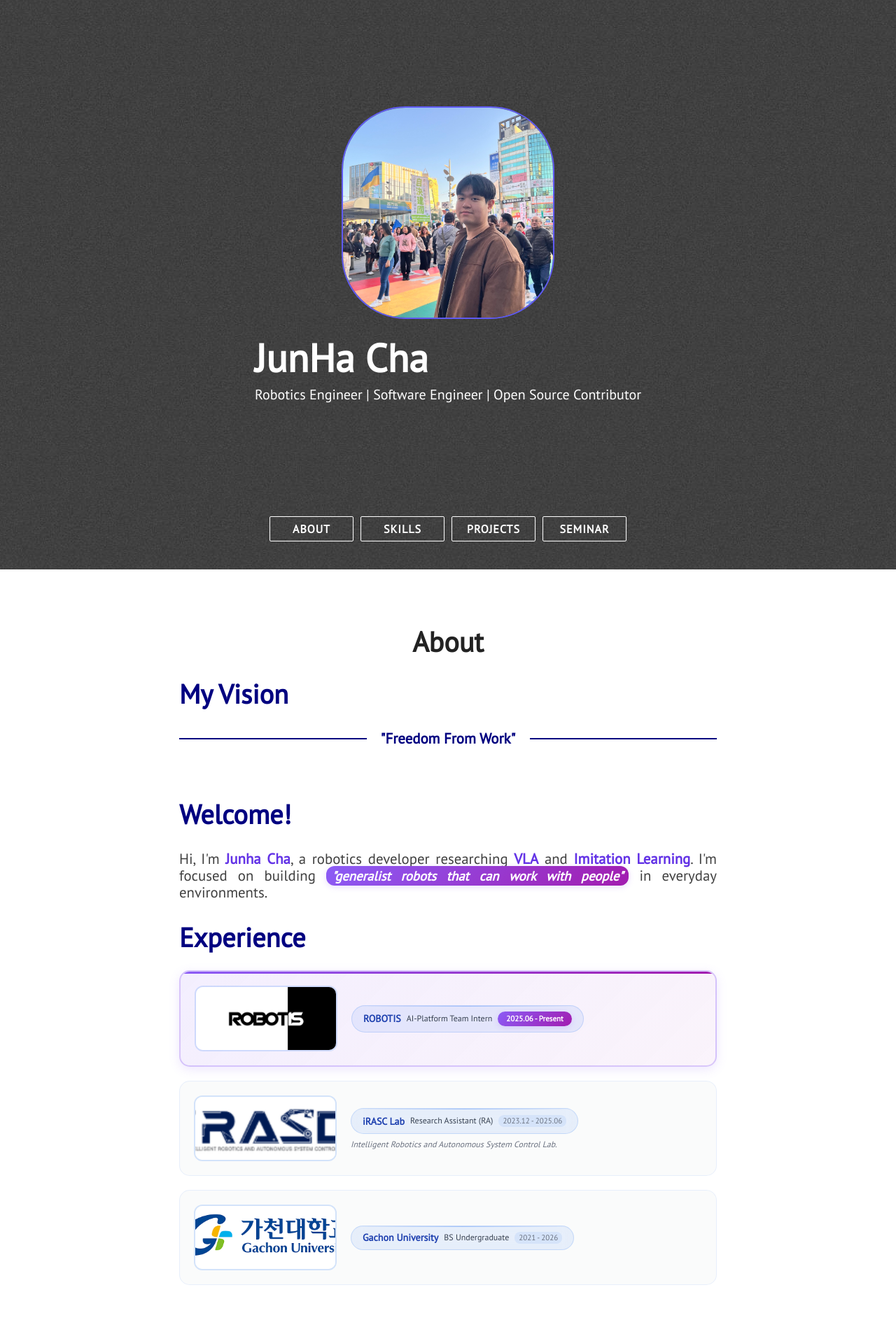
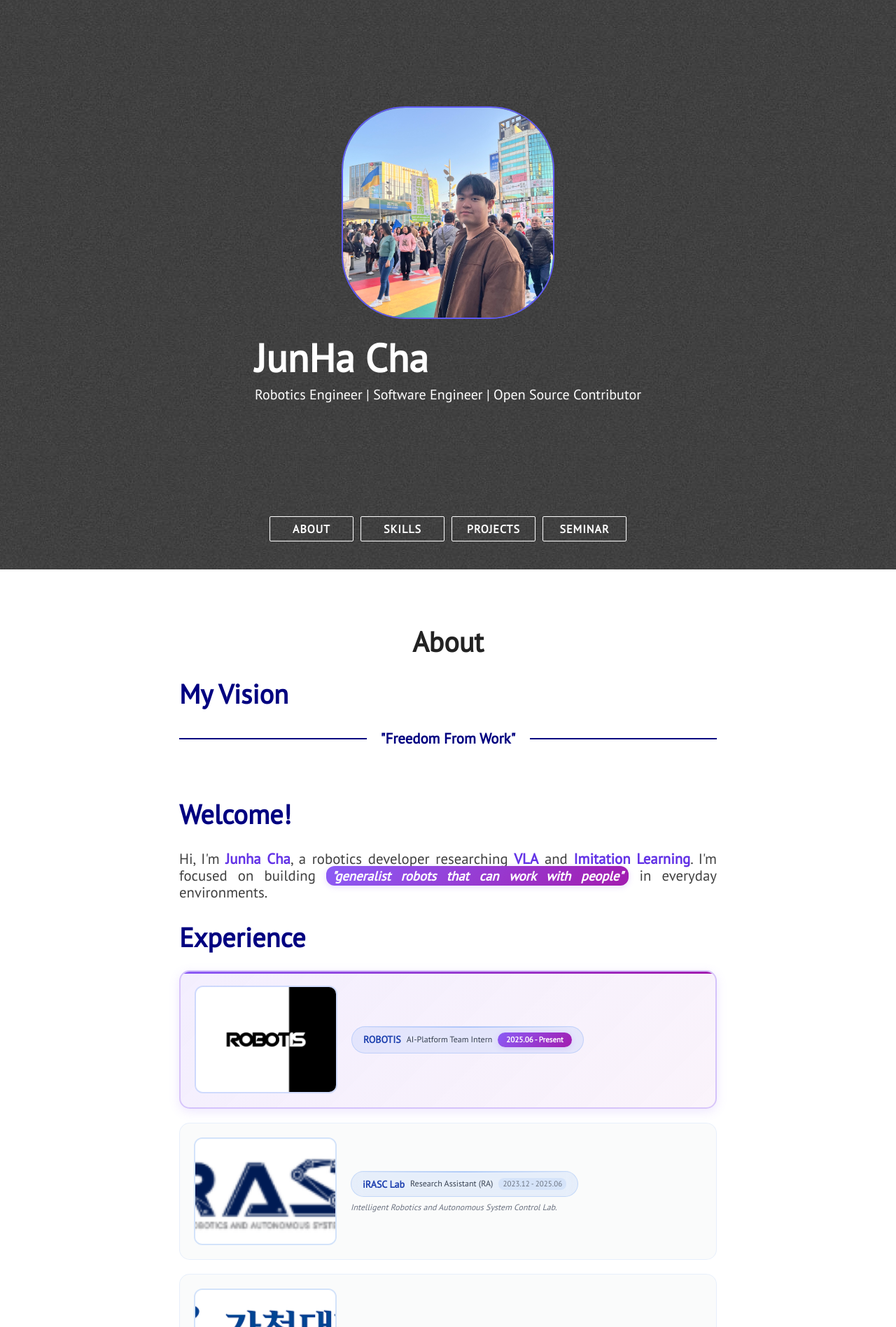
Before and after one commit to Junha02/Junha02.github.io, a Jekyll site: the page built from index.html, in a window 1280 px wide. Shown: the part 86-1983 px from the top of the page at 70% size. Built offline with Jekyll 4.4.1, drawn with Linux system fonts in a browser that asks for light colours; nearby versions of some CDN libraries; grey boxes are pictures that could not be loaded.

Commit message:
image size

```diff
--- a/assets/css/main.css
+++ b/assets/css/main.css
@@ -218,7 +218,7 @@ img {
 .experience-image {
   flex-shrink: 0;
   width: 200px;
-  height: 90px;
+  height: 150px;
   border-radius: 12px;
   overflow: hidden;
   border: 2px solid rgba(59, 130, 246, 0.2);
```
